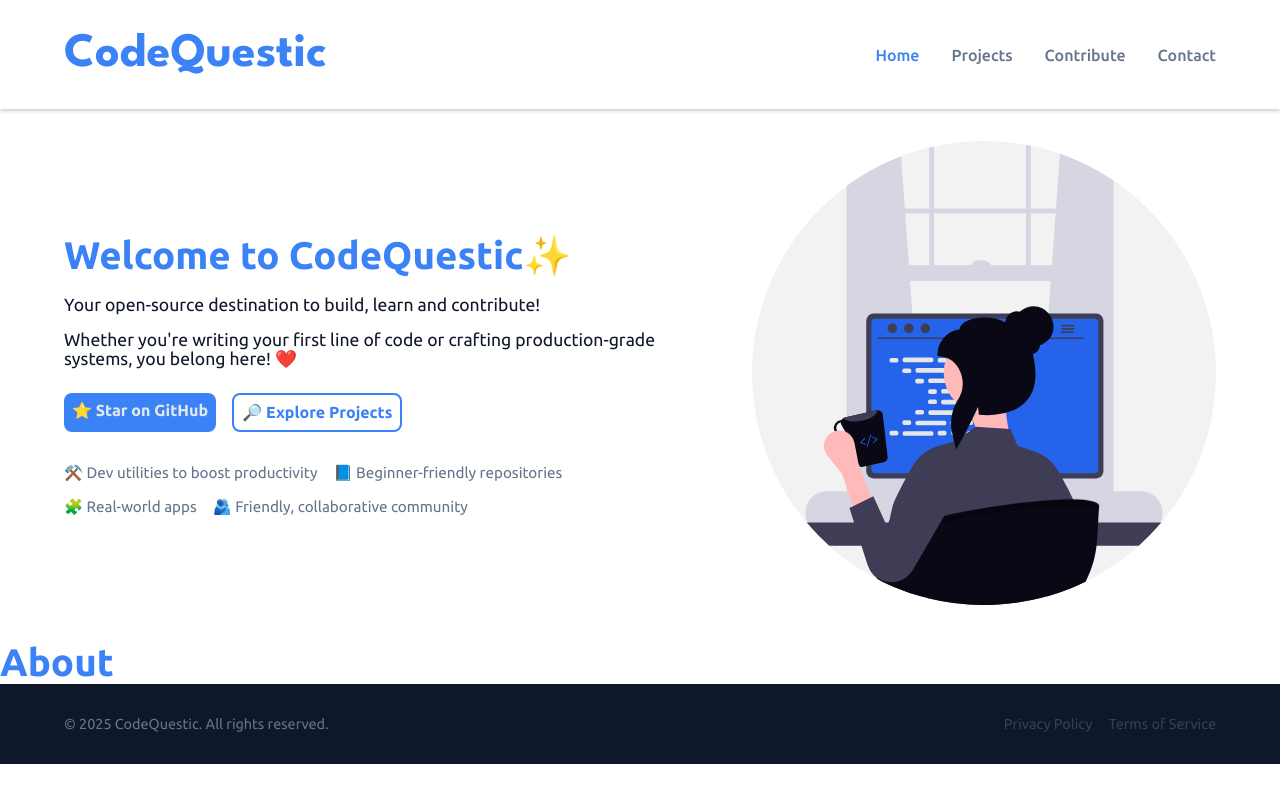
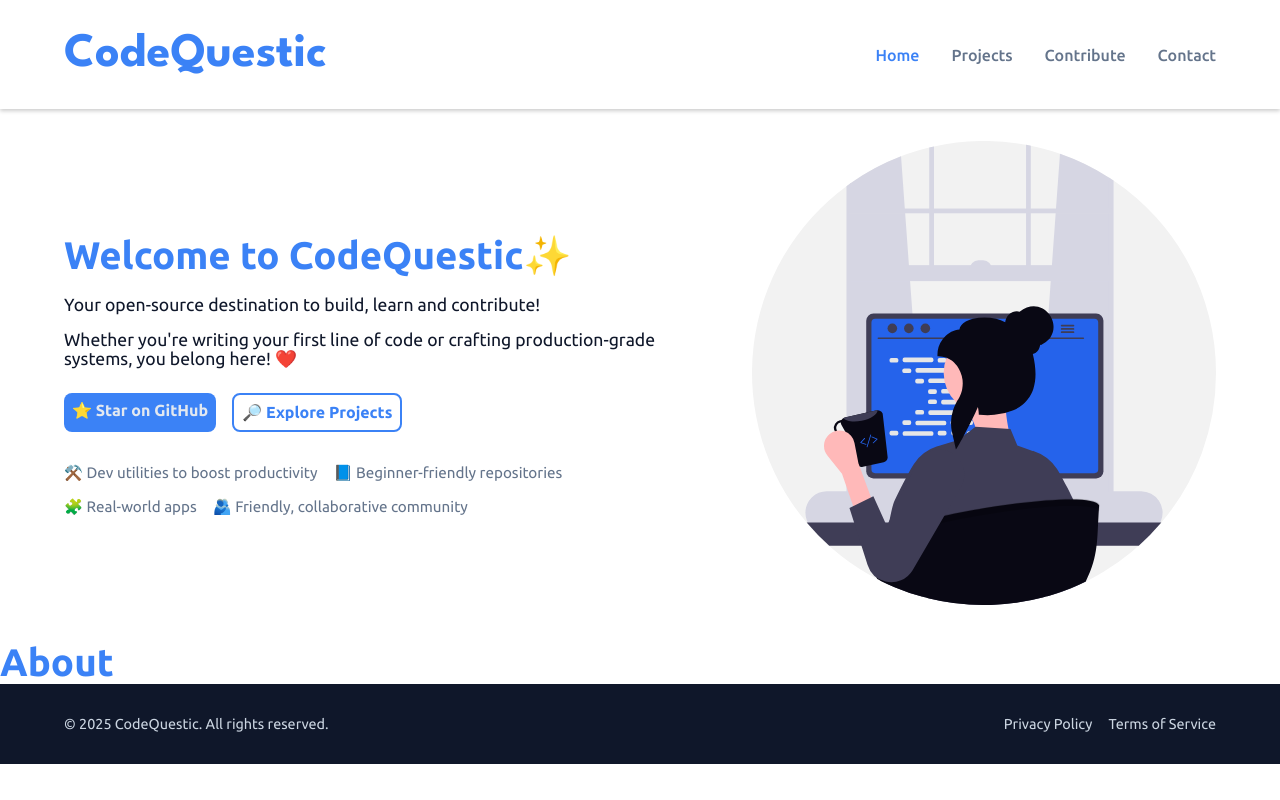
Before and after one commit to CodeQuestic/website, a Next.js app: page / in a window 1280 px wide. Built offline with nearby package versions, Linux system fonts and the light colour scheme.

Commit message:
updated footer style color

```diff
--- a/src/components/Footer/Footer.module.scss
+++ b/src/components/Footer/Footer.module.scss
@@ -26,7 +26,7 @@
 
 .copy {
   font-size: $p-footer-font-size;
-  color: $footer-primary-color;
+  color: $secondary-dark;
 }
 
 .nav {
@@ -36,7 +36,7 @@
 
   a {
     font-size: $p-footer-font-size;
-    color: $footer-secondary-color;
+    color: $secondary-dark;
     text-decoration: none;
     transition: color 0.3s ease;
 
```
